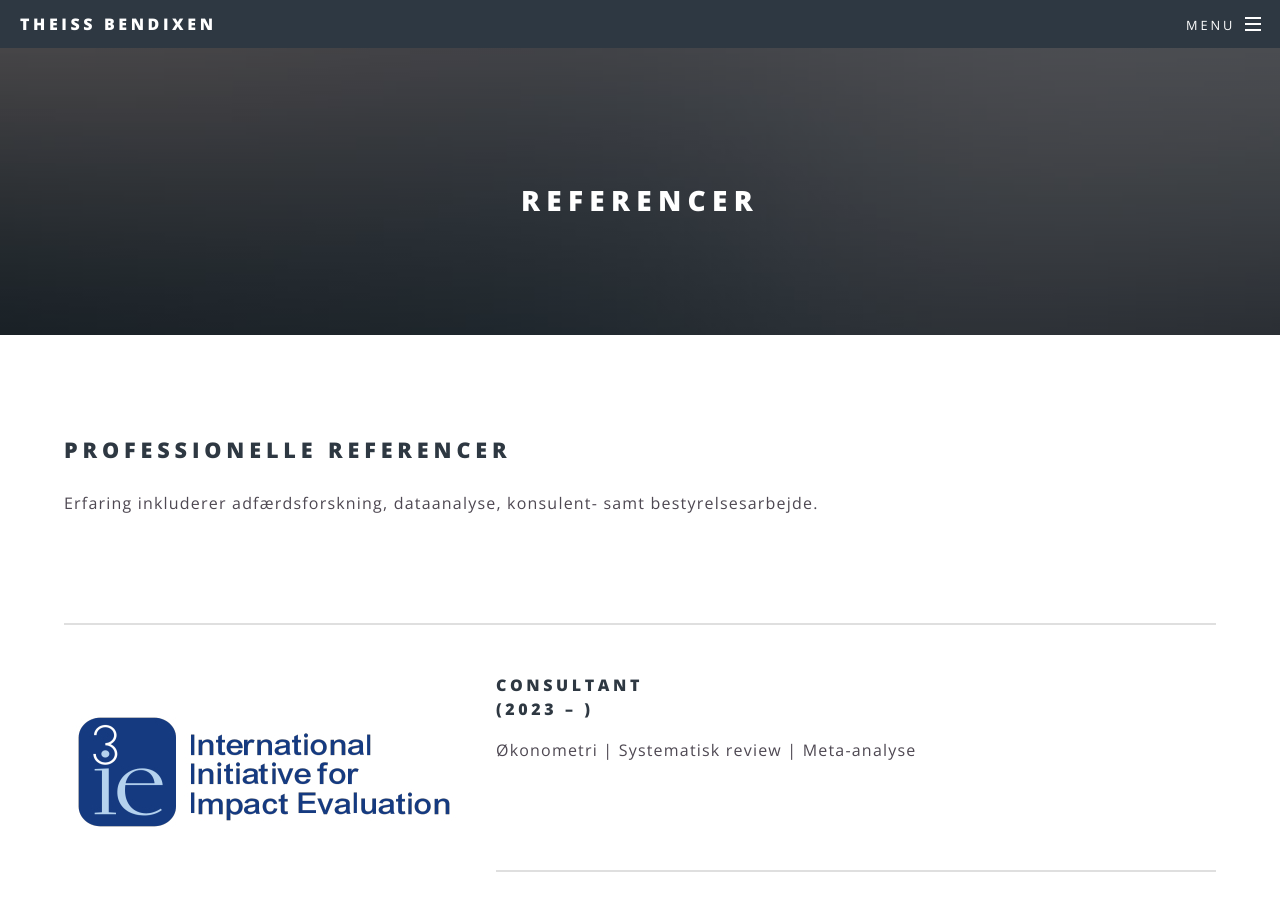
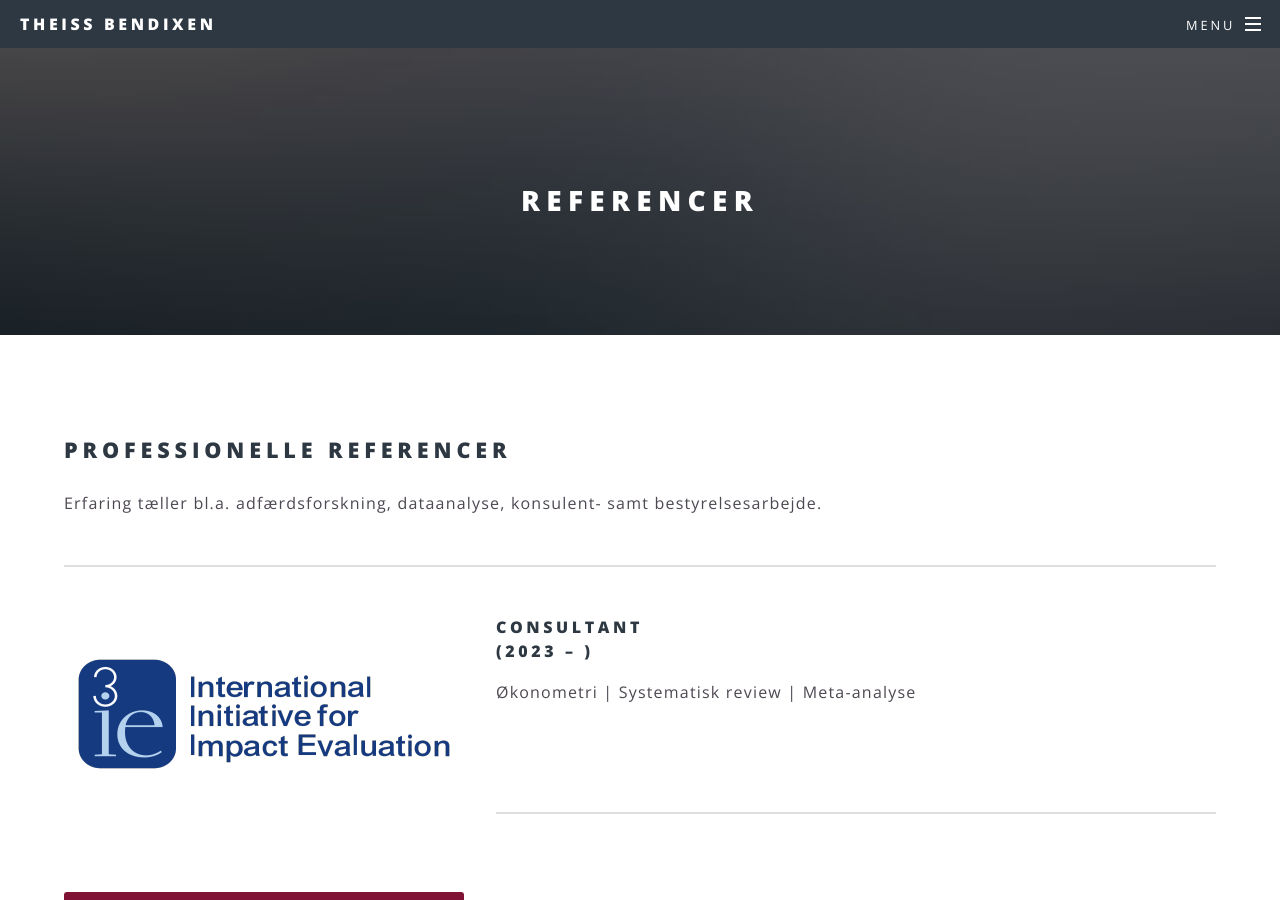
Before and after one commit to tbendixen/tbendixen.github.io, a Jekyll site: the page built from references.html, in a window 1280 px wide and 900 px high. Built offline with Jekyll 4.4.1, drawn with Linux system fonts in a browser that asks for light colours.

Commit message:
Update references.html

```diff
--- a/references.html
+++ b/references.html
@@ -5,8 +5,7 @@
 
 			<section>
 				<h2>Professionelle referencer</h2>
-				<p>Erfaring inkluderer adfærdsforskning, dataanalyse, konsulent- samt bestyrelsesarbejde.</p>
- 				<br />
+				<p>Erfaring tæller bl.a. adfærdsforskning, dataanalyse, konsulent- samt bestyrelsesarbejde.</p>
         			<hr />
 <!-- 				<p><span class="image left"><img src="images/nhg.jpg" alt="" /> </span><h4>Konsulent<br>(2023 – )</h4>
 							<p>Dataanalyse | Projektarbejde | Kvalitetsudvikling i sundhedssektoren </p></p>
```
